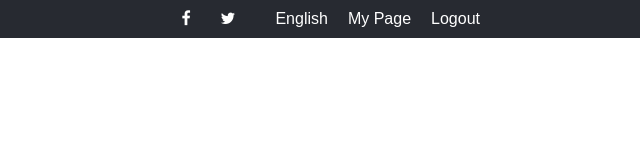
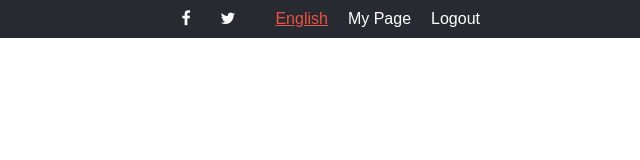
Before and after one commit to Ntwali-Josue/capstone-project, a plain HTML site: page index.html in a window 1280 px wide. In both pictures the pointer is over the item "English". Shown: the full height of the page, 640-1280 px from the left. Drawn offline with Linux system fonts and the light colour scheme.

Commit message:
Add hover styles on the nav contents

```diff
--- a/css/style.css
+++ b/css/style.css
@@ -29,7 +29,8 @@
   cursor: pointer;
 }
 
-.nav-header-list:hover {
+.nav-header-list li:hover {
   text-decoration: underline;
   cursor: pointer;
+  color: #ec5242;
 }
```
